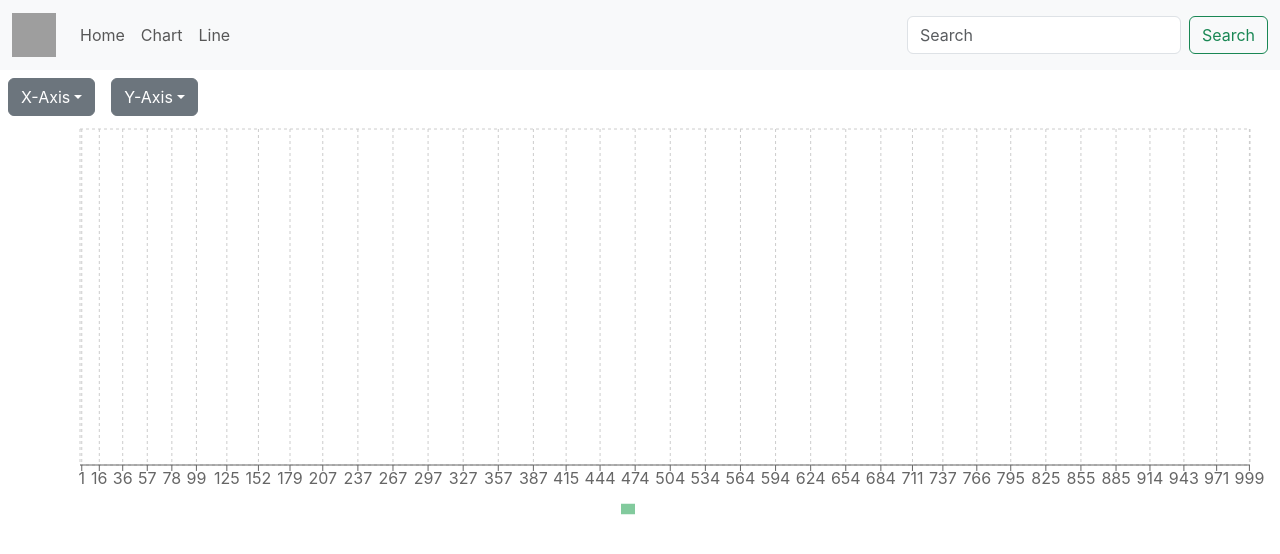
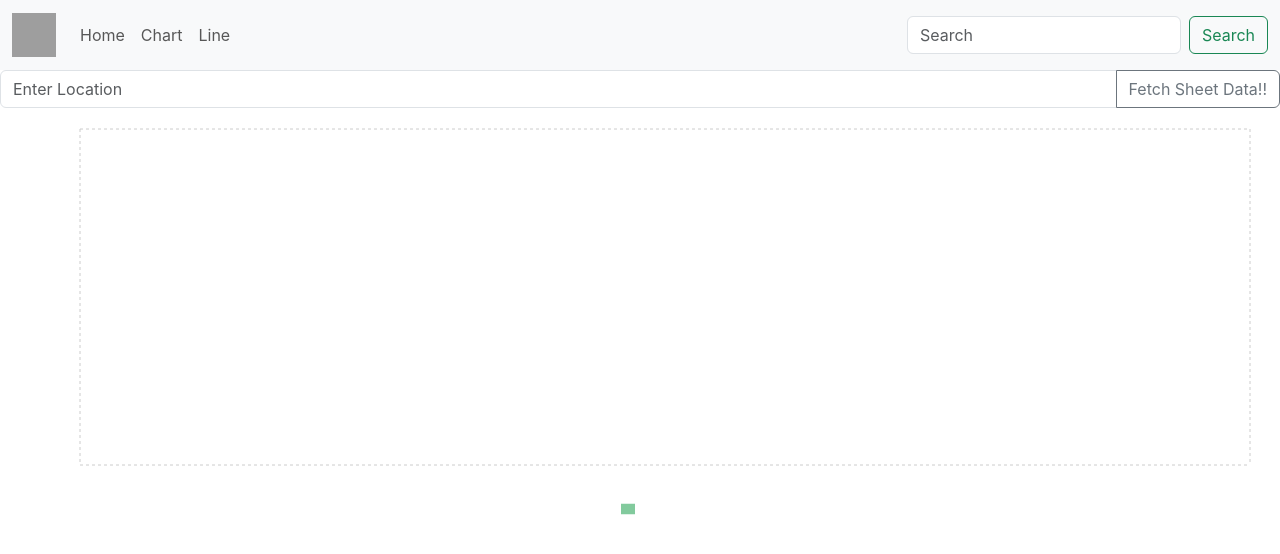
Before and after one commit to rajann44/react-charts, a React (Create React App) app: page /chart in a window 1280 px wide. Shown: the top 554 px of the page. Built offline with nearby package versions, Linux system fonts and the light colour scheme; grey boxes are pictures that could not be loaded.

Commit message:
Gsheet support 😃

```diff
--- a/src/components/funtionality/Barchart.js
+++ b/src/components/funtionality/Barchart.js
@@ -12,12 +12,35 @@ import {
 
 const json = require('../../utils/result.json'); //(with path)
 
-var columnData = Object.keys(json[0]);
+var columnData2 = null;
+let parsedData;
 
 export default function Barchart() {
+
+  const [text, setText] = useState("");
+  const [columnData, setcolumnData] = useState(null);
+
+
+  const handleOnChange = (event) => {
+    setText(event.target.value);
+  };
+
+  async function calculateWeather(spreadsheet_id) {
+    let sheetURL = `https://opensheet.elk.sh/${spreadsheet_id}/1`;
+    let sheetResponse = await fetch(sheetURL);
+    parsedData = await sheetResponse.json();
+    columnData2 = Object.keys(parsedData[0]);
+    setcolumnData(columnData2);
+    console.log(columnData)
+  }
+
+  function handleOnClick() {
+    calculateWeather(text);
+  }
+
   useEffect(() => {
-    console.log(columnData);
-  }, []);
+    console.log("EFFECT:"+columnData);
+  }, [columnData]);
 
   function onXClickHandler(c){
     setXAxisValue(c);
@@ -30,8 +53,27 @@ export default function Barchart() {
   const[yAxisValue, setYAxisValue] = useState();
 
   return (<>
+  <div className="input-group mb-3">
+            <input
+              type="text"
+              className="form-control"
+              placeholder="Enter Location"
+              aria-label="Location"
+              aria-describedby="button-addon2"
+              value={text}
+              onChange={handleOnChange}
+            />
+            <button
+              className="btn btn-outline-secondary"
+              onClick={() => handleOnClick()}
+              type="button"
+              id="button-addon2"
+            >
+              Fetch Sheet Data!!
+            </button>
+          </div>
   <div className="d-flex flex-row">
-    <div className="dropdown p-2">
+  {columnData!=null && <div className="dropdown p-2">
       <button className="btn btn-secondary dropdown-toggle" type="button" data-bs-toggle="dropdown" aria-expanded="false">
         X-Axis
       </button>
@@ -44,12 +86,12 @@ export default function Barchart() {
                     </a></li>
             })}
       </ul>
-    </div>
-    <div className="dropdown p-2">
+    </div>}
+    {columnData!=null && <div className="dropdown p-2">
       <button className="btn btn-secondary dropdown-toggle" type="button" data-bs-toggle="dropdown" aria-expanded="false">
         Y-Axis
       </button>
-      <ul className="dropdown-menu">
+      {columnData!=null && <ul className="dropdown-menu">
             {columnData.map((c)=>{
                     return <li key={c}><a
                     onClick={() => onYClickHandler(c)}
@@ -57,13 +99,13 @@ export default function Barchart() {
                     {c}
                     </a></li>
             })}
-      </ul>
-    </div>
+      </ul>}
+    </div>}
     </div>
     <div className='my-10'>
       <ResponsiveContainer width="100%" height={400}>
         <BarChart
-          data={json}
+          data={parsedData}
           margin={{
             top: 5,
             right: 30,
```
